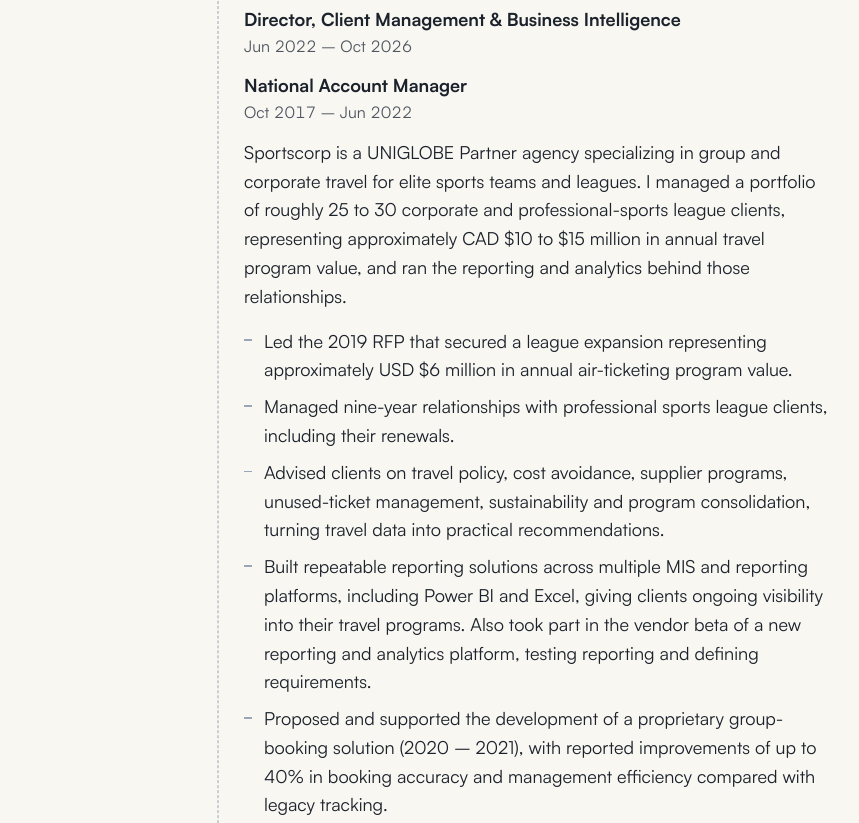
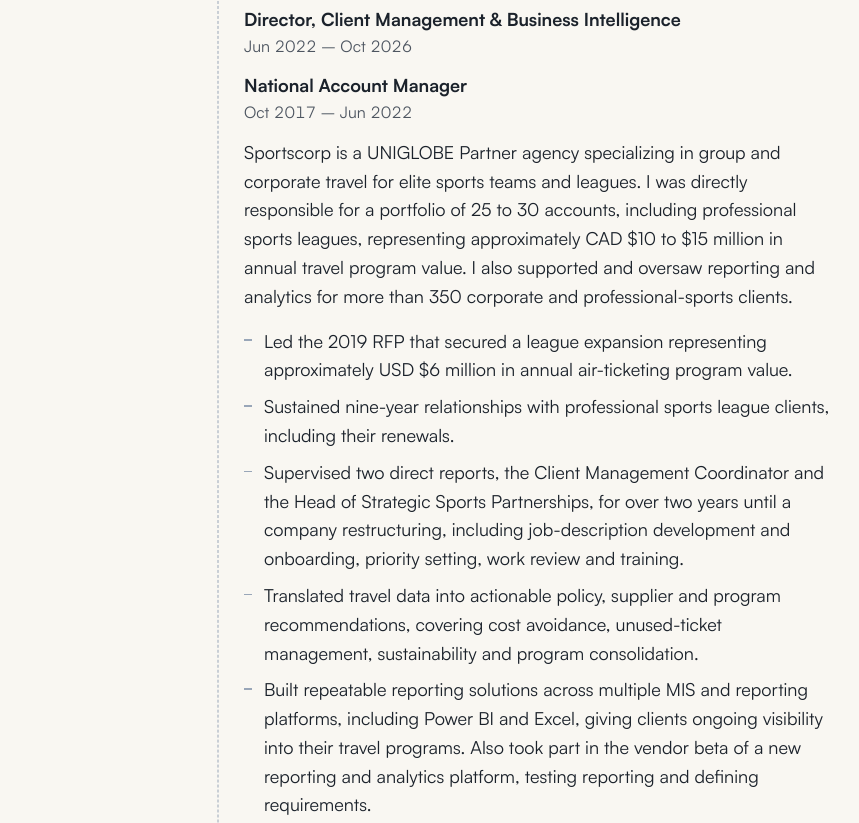
Before and after one commit to robcness/robertness-site, a plain HTML site: page index.html in a window 1280 px wide. Shown: the part 1223-2046 px from the top of the page, without its empty margins (208-1067 px from the left). Drawn offline with Linux system fonts and the light colour scheme.

Commit message:
Revise Sportscorp section: scope, supervision, remove duplication
Co-authored-by: Perplexity <noreply@perplexity.ai>

```diff
--- a/index.html
+++ b/index.html
@@ -138,11 +138,12 @@
               <li><strong>Director, Client Management &amp; Business Intelligence</strong><span class="dates">Jun 2022 – Oct 2026</span></li>
               <li><strong>National Account Manager</strong><span class="dates">Oct 2017 – Jun 2022</span></li>
             </ul>
-            <p>Sportscorp is a UNIGLOBE Partner agency specializing in group and corporate travel for elite sports teams and leagues. I managed a portfolio of roughly 25 to 30 corporate and professional-sports league clients, representing approximately CAD $10 to $15 million in annual travel program value, and ran the reporting and analytics behind those relationships.</p>
+            <p>Sportscorp is a UNIGLOBE Partner agency specializing in group and corporate travel for elite sports teams and leagues. I was directly responsible for a portfolio of 25 to 30 accounts, including professional sports leagues, representing approximately CAD $10 to $15 million in annual travel program value. I also supported and oversaw reporting and analytics for more than 350 corporate and professional-sports clients.</p>
             <ul class="points">
               <li>Led the 2019 RFP that secured a league expansion representing approximately USD $6 million in annual air-ticketing program value.</li>
-              <li>Managed nine-year relationships with professional sports league clients, including their renewals.</li>
-              <li>Advised clients on travel policy, cost avoidance, supplier programs, unused-ticket management, sustainability and program consolidation, turning travel data into practical recommendations.</li>
+              <li>Sustained nine-year relationships with professional sports league clients, including their renewals.</li>
+              <li>Supervised two direct reports, the Client Management Coordinator and the Head of Strategic Sports Partnerships, for over two years until a company restructuring, including job-description development and onboarding, priority setting, work review and training.</li>
+              <li>Translated travel data into actionable policy, supplier and program recommendations, covering cost avoidance, unused-ticket management, sustainability and program consolidation.</li>
               <li>Built repeatable reporting solutions across multiple MIS and reporting platforms, including Power BI and Excel, giving clients ongoing visibility into their travel programs. Also took part in the vendor beta of a new reporting and analytics platform, testing reporting and defining requirements.</li>
               <li>Proposed and supported the development of a proprietary group-booking solution (2020 – 2021), with reported improvements of up to 40% in booking accuracy and management efficiency compared with legacy tracking.</li>
               <li>Evaluated and developed practical applications of API integration, automation and emerging AI capabilities, alongside client feedback initiatives and process design, to improve efficiency, data enrichment/reconciliation, and client service.</li>
@@ -215,7 +216,7 @@
       <dl class="skills">
         <div>
           <dt>Client leadership</dt>
-          <dd>Strategic account management, client retention and renewals, RFP and RFQ responses, supplier and vendor agreements, travel-policy development</dd>
+          <dd>Strategic account management, client retention and renewals, team supervision, RFP and RFQ responses, supplier and vendor agreements, travel-policy development</dd>
         </div>
         <div>
           <dt>Corporate travel</dt>
```
